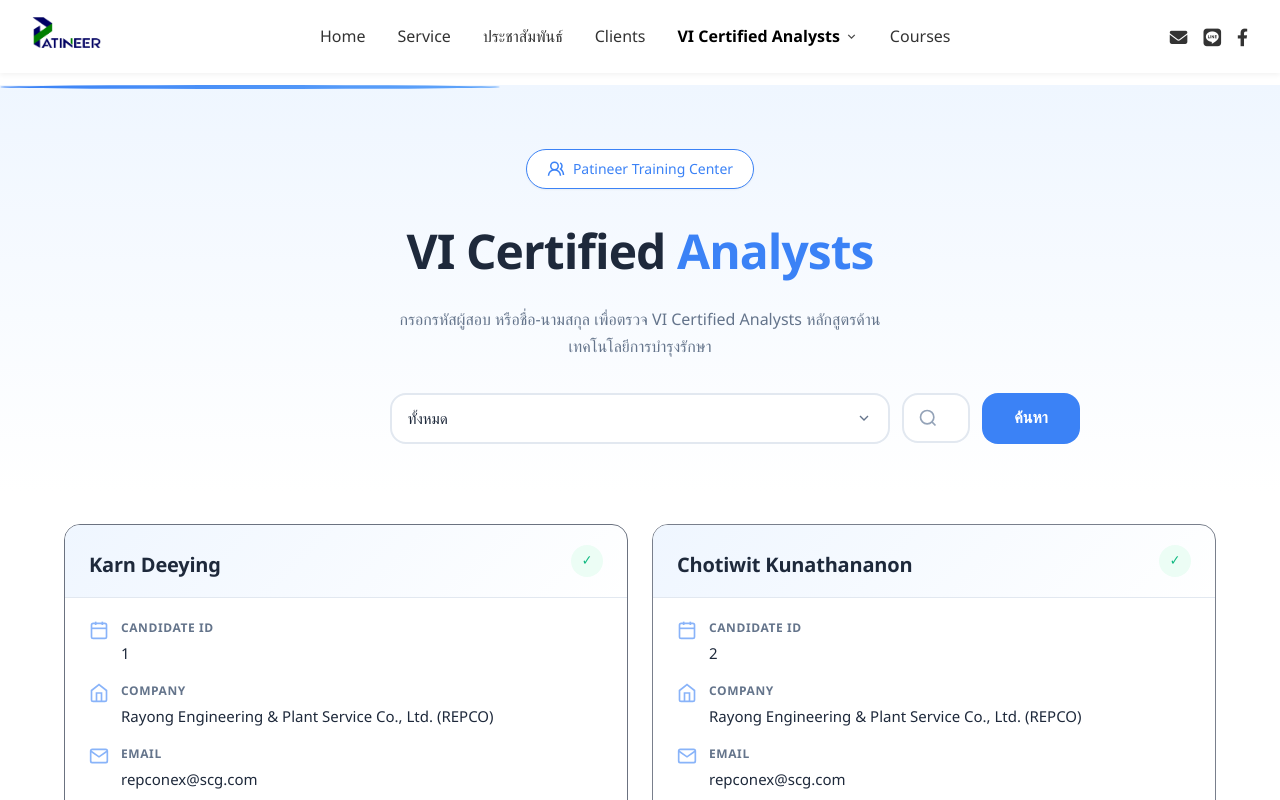
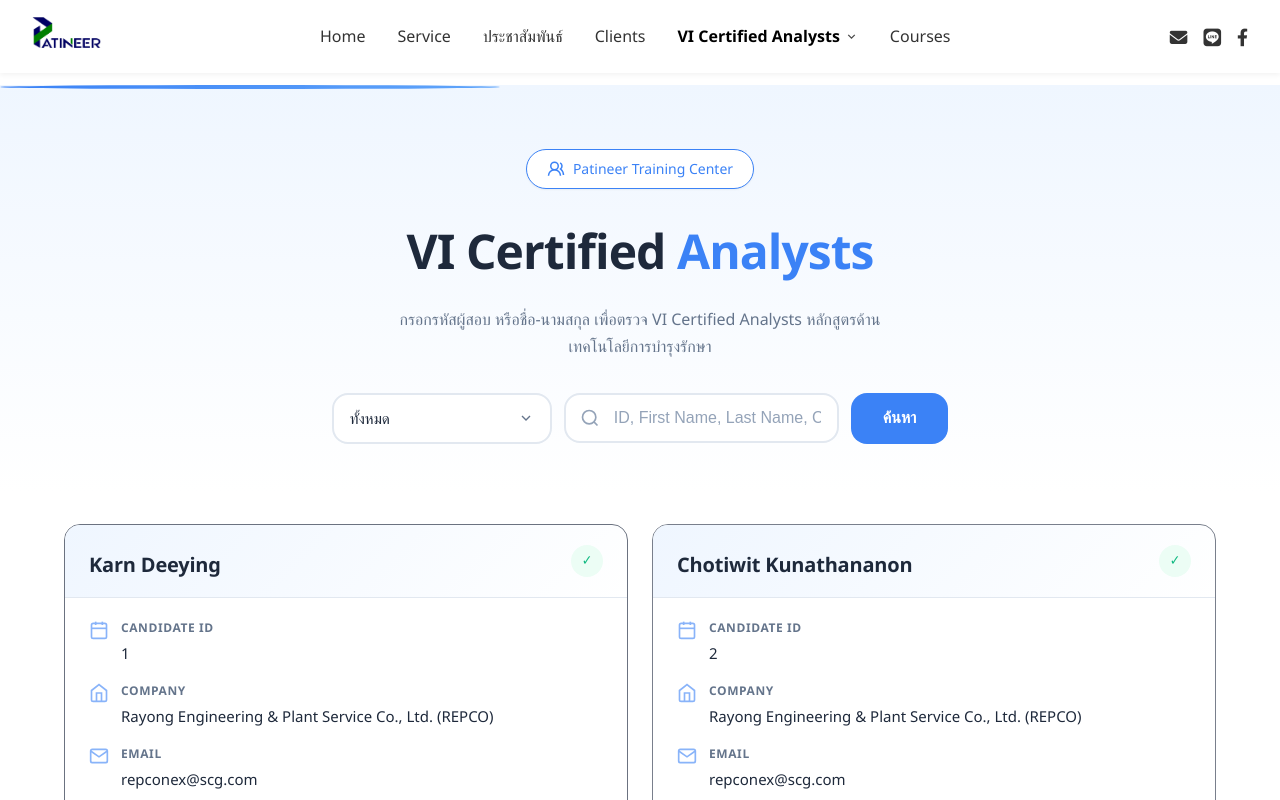
Before and after one commit to Sulapat/htdocs-v-3, a Vue app: page /result in a window 1280 px wide. Shown: the top 800 px of the page. Built offline with nearby package versions, Linux system fonts and the light colour scheme.

Commit message:
แ dropdown เพิ่มนิดหน่อย

```diff
--- a/src/assets/css/styles.css
+++ b/src/assets/css/styles.css
@@ -132,6 +132,12 @@
 @media (max-width: 640px) {
   .search-form {
     flex-direction: column;
+  }
+  .custom-dropdown {
+    width: 100%;
+  }
+  .dropdown-trigger {
+    width: 100%;
   }
 }
 
@@ -519,7 +525,7 @@
   position: relative;
   display: inline-block;
   flex-shrink: 0;
-  width: 100%;
+  width: auto;
 }
 
 /* Trigger button */
@@ -529,7 +535,7 @@
   justify-content: space-between;
   gap: 0.75rem;
   padding: 0.875rem 1rem;
-  width: 100%;
+  min-width: 220px;
   font-family: 'Sarabun', 'Inter', -apple-system, sans-serif;
   font-size: 0.95rem;
   font-weight: 500;
```
